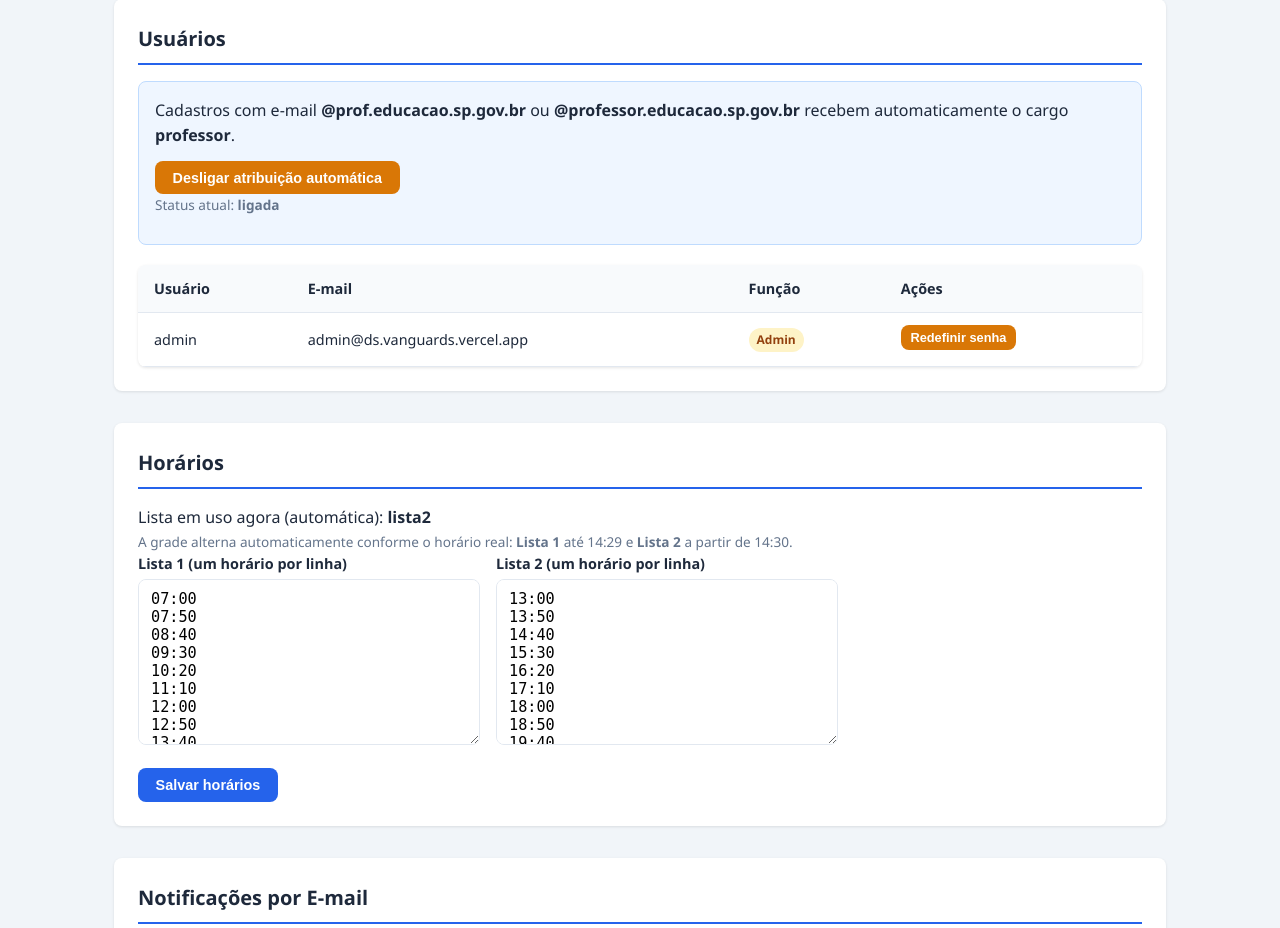
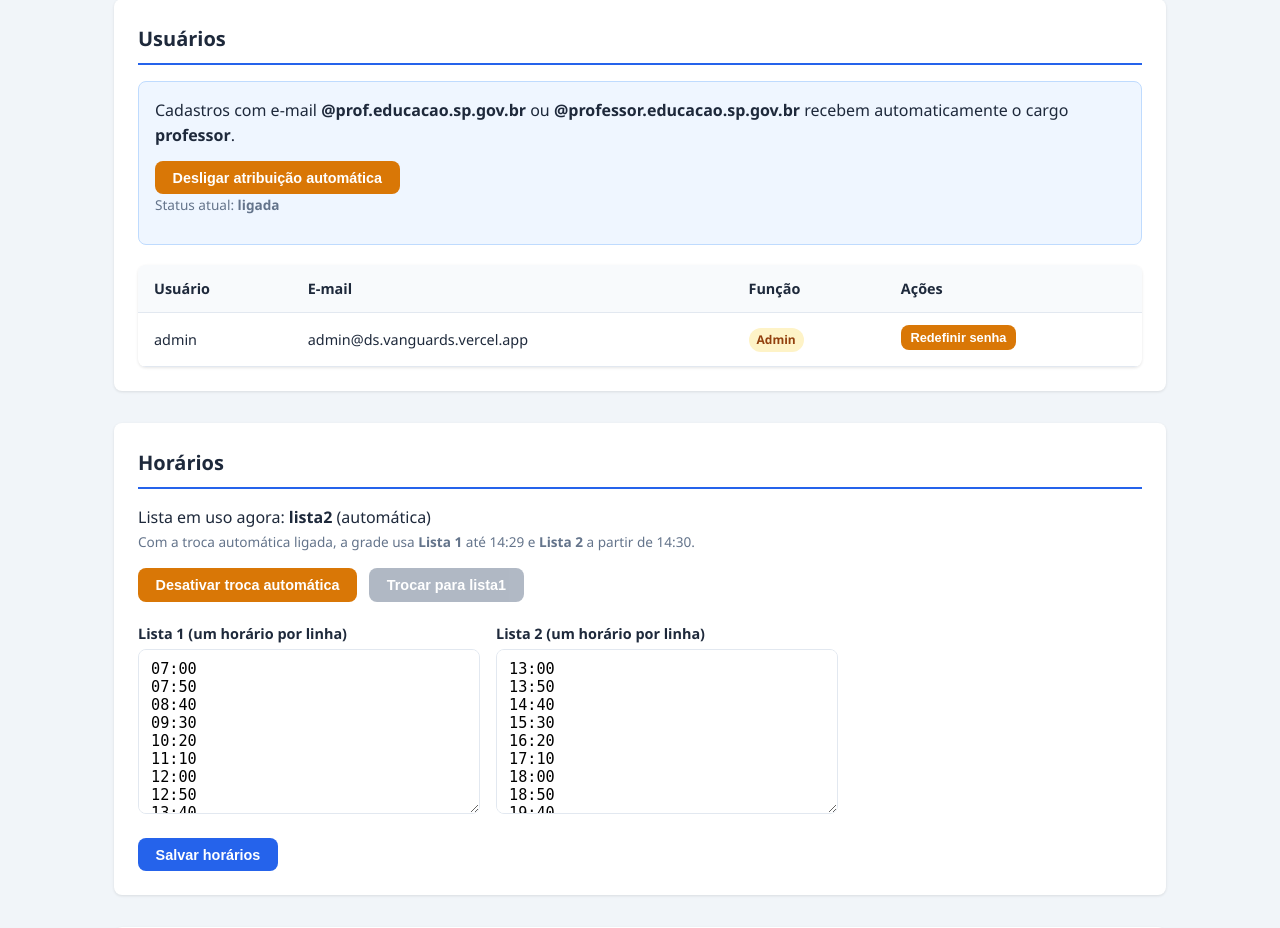
Before and after one commit to ChristopherRussiGOV/chiquinho-agendas, a Flask app: page /admin in a window 1280 px wide. Shown: the part 394-1322 px from the top of the page. Run offline with Flask 3, Linux system fonts and the light colour scheme; a user stored in the database is signed in.

Commit message:
Add files via upload

```diff
--- a/agendamento-salas-escola/app.py
+++ b/agendamento-salas-escola/app.py
@@ -189,6 +189,7 @@ def build_schedule_context(selected_date: date):
         "schedule_rows": rows,
         "schedule_grid": grid,
         "active_list_name": SystemConfig.get_effective_active_list(),
+        "auto_list_switch": SystemConfig.is_auto_list_switch_enabled(),
     }
 
 
@@ -424,11 +425,7 @@ def agendamentos():
             **context,
         )
 
-    if current_user.is_coordenador:
-        context = build_schedule_context(selected_date)
-        return render_template("agendamentos.html", view_mode="grid", **context)
-
-    if current_user.role in ("admin", "moderador"):
+    if current_user.role in ("admin", "moderador", "coordenador"):
         query = Booking.query.filter_by(booking_date=selected_date)
         bookings = query.order_by(Booking.start_time, Booking.room).all()
         prev_date = (selected_date - timedelta(days=1)).isoformat()
@@ -566,6 +563,7 @@ def admin_panel():
         users=users,
         time_config=time_config,
         effective_active_list=SystemConfig.get_effective_active_list(),
+        auto_list_switch=SystemConfig.is_auto_list_switch_enabled(),
         notification_emails=notification_emails,
         is_admin=current_user.is_admin,
         auto_professor_enabled=SystemConfig.is_auto_professor_enabled(),
@@ -678,13 +676,37 @@ def admin_update_time_slots():
     return redirect(url_for("admin_panel"))
 
 
+@app.route("/admin/time-slots/auto-switch", methods=["POST"])
+@role_required("admin", "moderador")
+def admin_toggle_auto_list_switch():
+    config_data = SystemConfig.get_time_config()
+    currently_auto = bool(config_data.get("auto_switch", True))
+    if currently_auto:
+        config_data["active_list"] = SystemConfig.get_effective_active_list()
+        config_data["auto_switch"] = False
+        flash("Troca automática desativada. Use o botão ao lado para alternar as listas.", "success")
+    else:
+        config_data["auto_switch"] = True
+        flash("Troca automática ativada: Lista 1 até 14:29 e Lista 2 a partir de 14:30.", "success")
+    SystemConfig.set("time_slots", config_data)
+    db.session.commit()
+    return redirect(url_for("admin_panel"))
+
+
 @app.route("/admin/time-slots/switch", methods=["POST"])
 @role_required("admin", "moderador")
 def admin_switch_time_list():
-    flash(
-        "A alternância de horários é automática: Lista 1 até 14:29 e Lista 2 a partir de 14:30.",
-        "info",
+    config_data = SystemConfig.get_time_config()
+    if config_data.get("auto_switch", True):
+        flash("Desative a troca automática para alternar a lista manualmente.", "error")
+        return redirect(url_for("admin_panel"))
+
+    config_data["active_list"] = (
+        "lista2" if config_data.get("active_list") == "lista1" else "lista1"
     )
+    SystemConfig.set("time_slots", config_data)
+    db.session.commit()
+    flash(f"Lista ativa alterada para {config_data['active_list']}.", "success")
     return redirect(url_for("admin_panel"))
 
 
--- a/agendamento-salas-escola/models.py
+++ b/agendamento-salas-escola/models.py
@@ -129,15 +129,28 @@ class SystemConfig(db.Model):
         if not config:
             config = {
                 "active_list": "lista1",
+                "auto_switch": True,
                 "lista1": DEFAULT_TIME_LIST_1,
                 "lista2": DEFAULT_TIME_LIST_2,
             }
             SystemConfig.set("time_slots", config)
             db.session.commit()
+        if "auto_switch" not in config:
+            config["auto_switch"] = True
+            SystemConfig.set("time_slots", config)
+            db.session.commit()
         return config
 
     @staticmethod
+    def is_auto_list_switch_enabled() -> bool:
+        config = SystemConfig.get_time_config()
+        return bool(config.get("auto_switch", True))
+
+    @staticmethod
     def get_effective_active_list() -> str:
+        config = SystemConfig.get_time_config()
+        if not config.get("auto_switch", True):
+            return config.get("active_list", "lista1")
         now = datetime.now(ZoneInfo(TIMEZONE))
         switch_minutes = LISTA2_SWITCH_HOUR * 60 + LISTA2_SWITCH_MINUTE
         current_minutes = now.hour * 60 + now.minute
@@ -186,6 +199,7 @@ def init_default_data():
             "time_slots",
             {
                 "active_list": "lista1",
+                "auto_switch": True,
                 "lista1": DEFAULT_TIME_LIST_1,
                 "lista2": DEFAULT_TIME_LIST_2,
             },
--- a/agendamento-salas-escola/static/css/style.css
+++ b/agendamento-salas-escola/static/css/style.css
@@ -200,6 +200,33 @@ h2 {
 
 .btn-primary:hover {
     background: var(--primary-dark);
+}
+
+.btn:disabled,
+.btn[disabled] {
+    opacity: 0.5;
+    cursor: not-allowed;
+    pointer-events: none;
+}
+
+.time-list-controls {
+    display: flex;
+    flex-wrap: wrap;
+    align-items: center;
+    gap: 0.75rem;
+    margin: 1rem 0 1.25rem;
+}
+
+.admin-bookings-scroll {
+    max-height: calc(3.2rem + 6 * 6.1rem);
+    overflow-y: auto;
+}
+
+.admin-bookings-scroll .data-table thead th {
+    position: sticky;
+    top: 0;
+    z-index: 2;
+    box-shadow: 0 1px 0 var(--border);
 }
 
 .btn-secondary {
--- a/agendamento-salas-escola/templates/_schedule_grid.html
+++ b/agendamento-salas-escola/templates/_schedule_grid.html
@@ -4,7 +4,11 @@
         <p class="schedule-welcome">Bem-vindo(a), {{ current_user.username }}!</p>
         {% if active_list_name is defined %}
         <p class="active-list-badge">Horários: <strong>{{ active_list_name | upper }}</strong>
-            {% if active_list_name == 'lista1' %}(até 14:29){% else %}(a partir de 14:30){% endif %}
+            {% if auto_list_switch is defined and auto_list_switch %}
+                {% if active_list_name == 'lista1' %}(até 14:29){% else %}(a partir de 14:30){% endif %}
+            {% else %}
+                (manual)
+            {% endif %}
         </p>
         {% endif %}
 
--- a/agendamento-salas-escola/templates/admin.html
+++ b/agendamento-salas-escola/templates/admin.html
@@ -13,7 +13,7 @@
     {% endif %}
 
     {% if bookings %}
-    <div class="table-wrapper">
+    <div class="table-wrapper admin-bookings-scroll">
         <table class="data-table">
             <thead>
                 <tr>
@@ -128,11 +128,27 @@
 
 <section class="admin-section">
     <h2>Horários</h2>
-    <p>Lista em uso agora (automática): <strong>{{ effective_active_list }}</strong></p>
+    <p>Lista em uso agora: <strong>{{ effective_active_list }}</strong>
+        {% if auto_list_switch %}(automática){% else %}(manual){% endif %}
+    </p>
     <p class="text-muted">
-        A grade alterna automaticamente conforme o horário real:
-        <strong>Lista 1</strong> até 14:29 e <strong>Lista 2</strong> a partir de 14:30.
+        Com a troca automática ligada, a grade usa <strong>Lista 1</strong> até 14:29
+        e <strong>Lista 2</strong> a partir de 14:30.
     </p>
+
+    <div class="time-list-controls">
+        <form method="POST" action="{{ url_for('admin_toggle_auto_list_switch') }}" class="inline-form">
+            <button type="submit" class="btn {% if auto_list_switch %}btn-warning{% else %}btn-success{% endif %}">
+                {% if auto_list_switch %}Desativar troca automática{% else %}Ativar troca automática{% endif %}
+            </button>
+        </form>
+        <form method="POST" action="{{ url_for('admin_switch_time_list') }}" class="inline-form">
+            <button type="submit" class="btn btn-secondary"
+                    {% if auto_list_switch %}disabled title="Desative a troca automática para usar este botão"{% endif %}>
+                Trocar para {{ 'lista2' if effective_active_list == 'lista1' else 'lista1' }}
+            </button>
+        </form>
+    </div>
 
     {% if is_admin %}
     <form method="POST" action="{{ url_for('admin_update_time_slots') }}" class="form form-wide">
```
Also changed, not shown: agendamento-salas-escola/templates/dashboard.html (+0 -9 lines).
